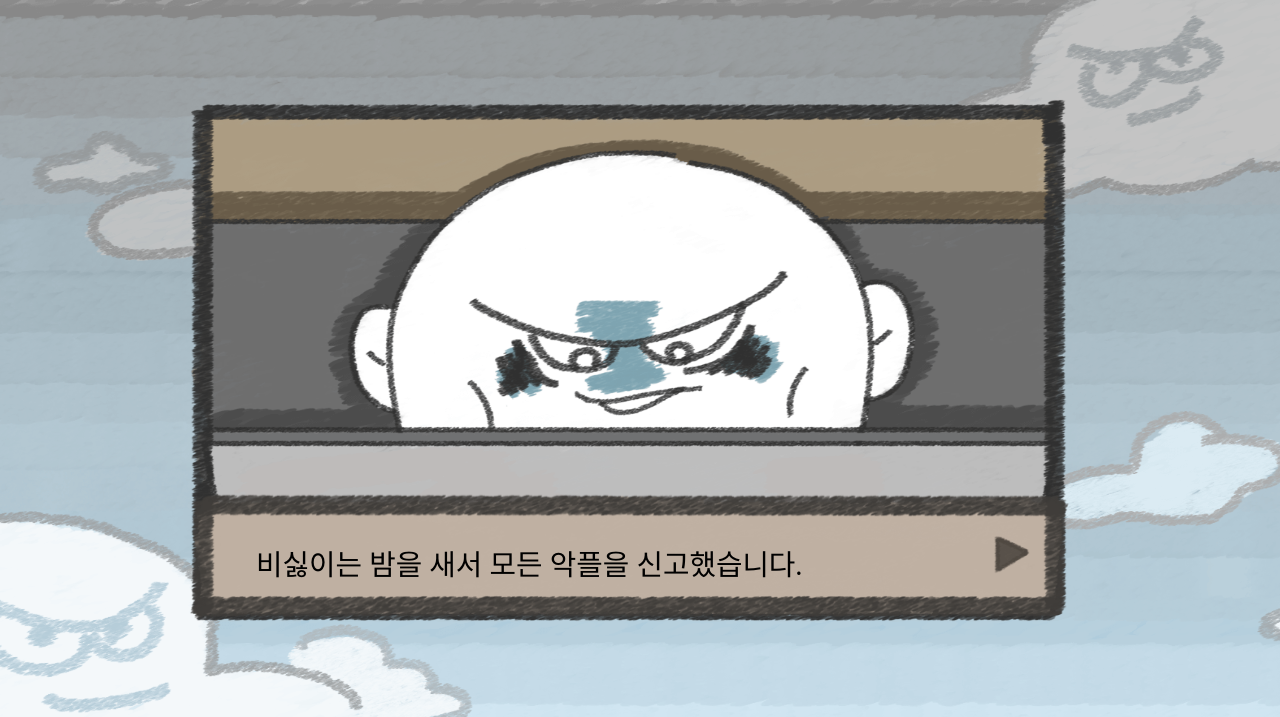
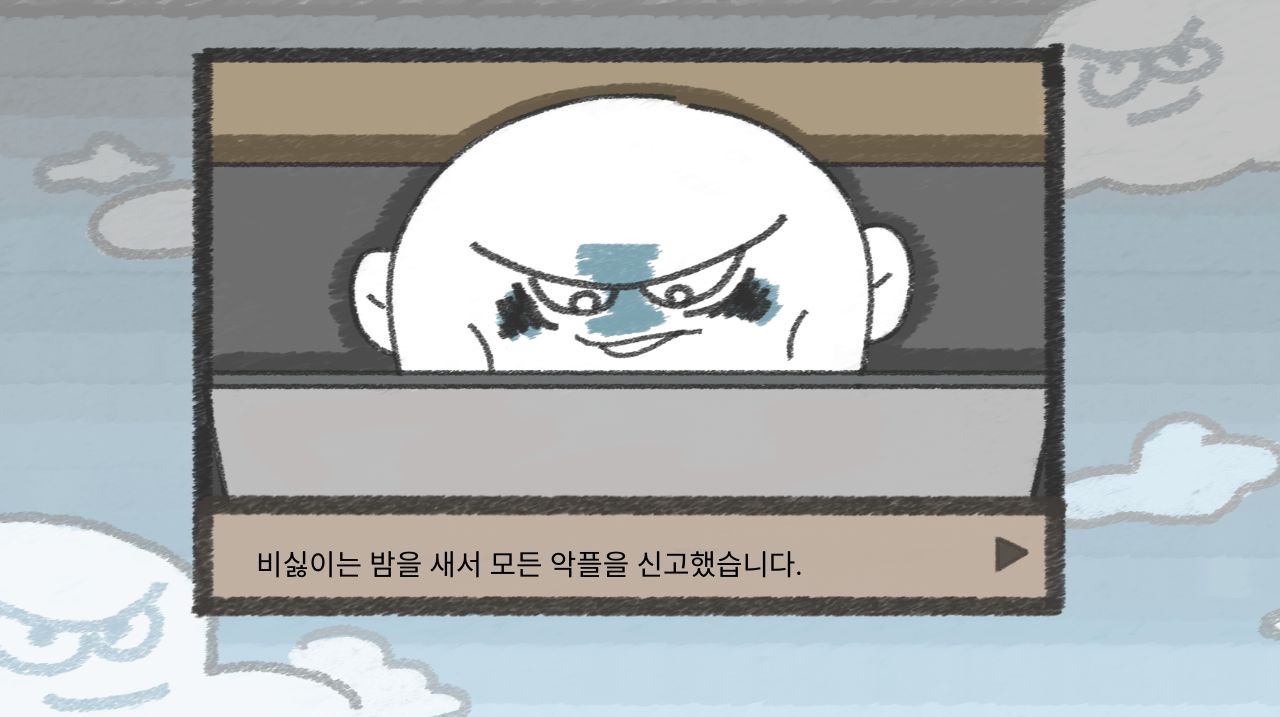
Before and after one commit to hk-jiheekim/i-hate-rian_part4, a plain HTML site: page index3.html in a window 1280 px wide. Shown: the top 717 px of the page. Drawn offline with Linux system fonts and the light colour scheme; a web font is replaced by a local one.

Commit message:
Add files via upload

```diff
--- a/index3.html
+++ b/index3.html
@@ -18,7 +18,7 @@
 
 
 		.wrap img{position: absolute; }
-		#img1{ width: 75%; height: 50%; max-height: 70%; left: 12.5%; top: -4.5%; }
+		#img1{ width: 75%; height: 50%; max-height: 70%; left: 12.5%; top: -9%; }
 		#img2 {width: 75%; height: 13%; top: 29.3%; ; left: 11.5%; z-index: 995; }
 		#img3{width: 4%; top: 33.5%; left: 77%; z-index: 996;}
 		.an:hover{opacity: 0.5;}
```
